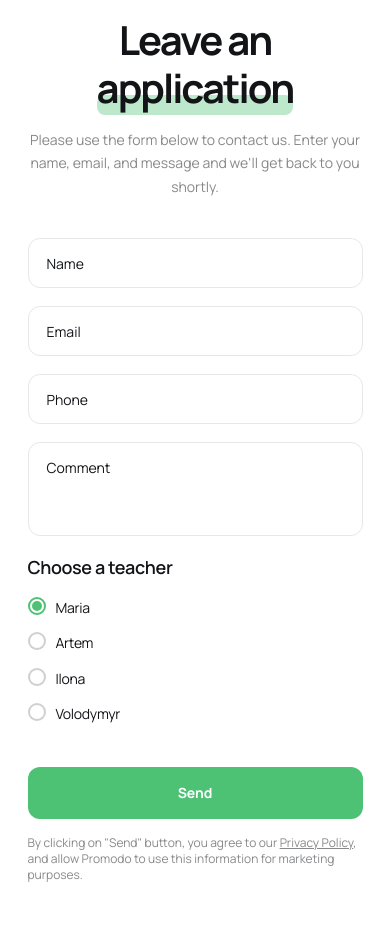
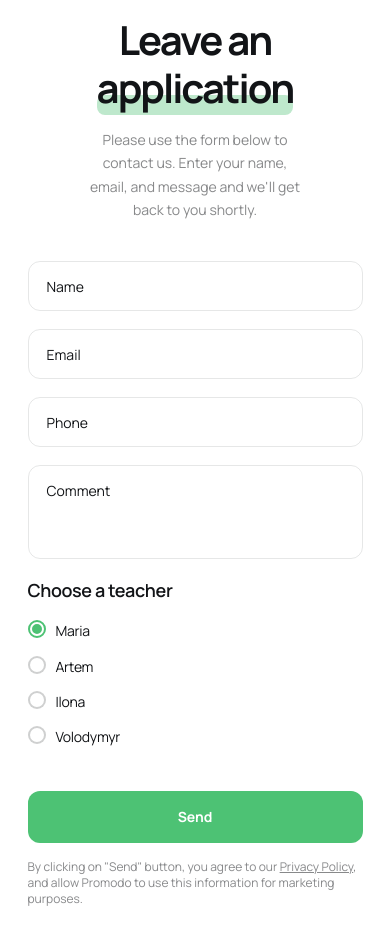
Before and after one commit to yangicher/goit-markup-final-project, a website built with Vite: page src/index.html in a window 390 px wide. Shown: the part 3480-4405 px from the top of the page. Built offline with nearby package versions, Linux system fonts and the light colour scheme.

Commit message:
class correction

```diff
--- a/src/css/application.css
+++ b/src/css/application.css
@@ -1,6 +1,8 @@
+
+
 @media screen and (max-width: 767px) {
     .application .section-description {
-        padding: 0;
+        padding: 0 59px;
     }
 }
 
@@ -19,16 +21,6 @@
 .application-block {
     display: flex;
 }
-
-/*.application-title {
-    margin-bottom: 40px;
-}*/
-
-/*@media screen and (min-width: 768px) {
-    .application-title {
-        margin-bottom: 64px;
-    }
-}*/
 
 @media screen and (min-width: 1280px) {
     .application-block {
```
